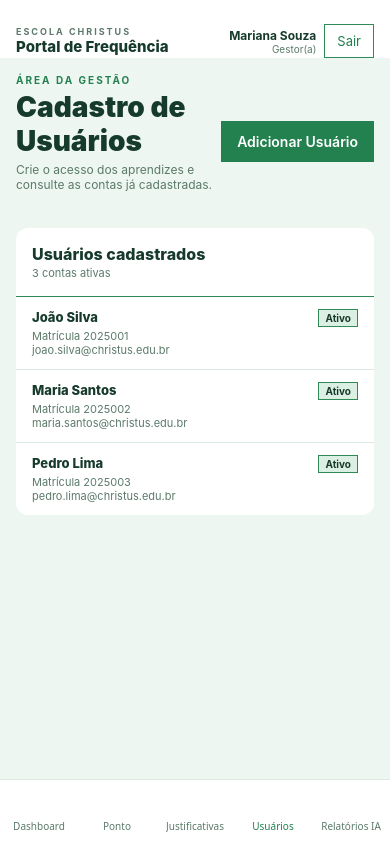
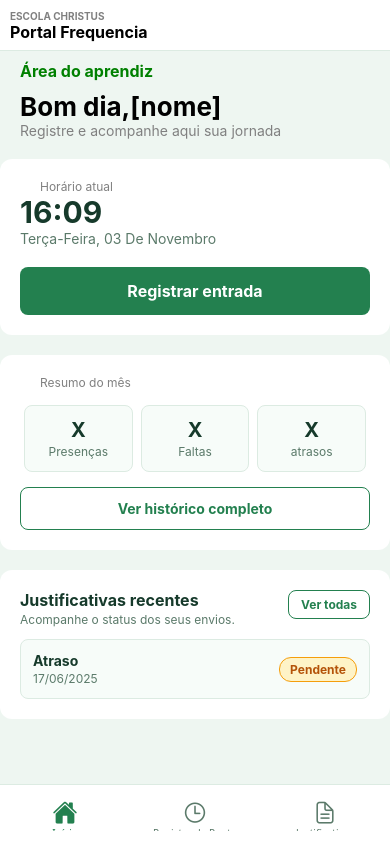
Before and after one commit to henriquelca/DPM-Projeto-Final, a React Native app: screen / in a window 390 px wide. Built offline with nearby package versions, Linux system fonts and the light colour scheme; some icons are missing.

Commit message:
Ajuste de rotas no App.js

```diff
--- a/App.js
+++ b/App.js
@@ -17,7 +17,7 @@ export default function App() {
   return (
     <NavigationContainer>
       <Stack.Navigator
-        initialRouteName="GestorUsuario"
+        initialRouteName="AprendizTabs"
         screenOptions={{ headerShown: false }}
       >
         <Stack.Screen name="Login" component={TelaLogin} />
```
